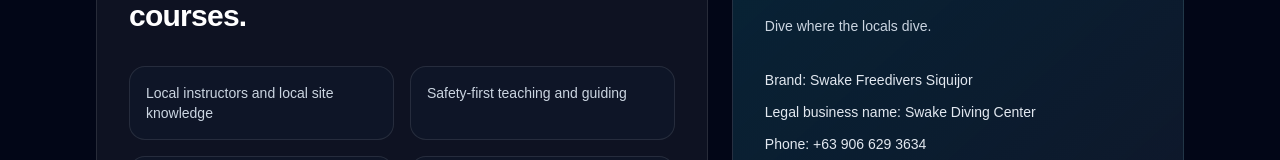
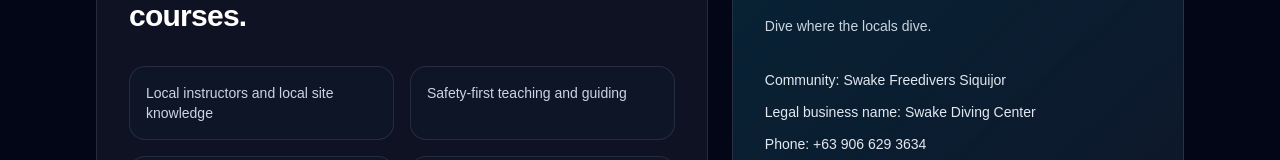
Before and after one commit to cbmserino-cyber/swake-diving-center, a Next.js app: page / in a window 1280 px wide. Shown: the part 601-761 px from the top of the page. Built offline with nearby package versions, Linux system fonts and the light colour scheme.

Commit message:
Change brand label to community in page.tsx

```diff
--- a/app/page.tsx
+++ b/app/page.tsx
@@ -35,7 +35,7 @@
             <h2 className="mt-3 text-3xl font-bold tracking-tight text-white">{site.location.area}</h2>
             <p className="mt-4 text-sm leading-6 text-slate-300">{site.location.note}</p>
             <div className="mt-8 space-y-3 text-sm text-slate-200">
-              <p>Brand: {site.name}</p>
+              <p>Community: {site.name}</p>
               <p>Legal business name: {site.legalName}</p>
               <p>Phone: {site.contact.phone}</p>
             </div>
```
